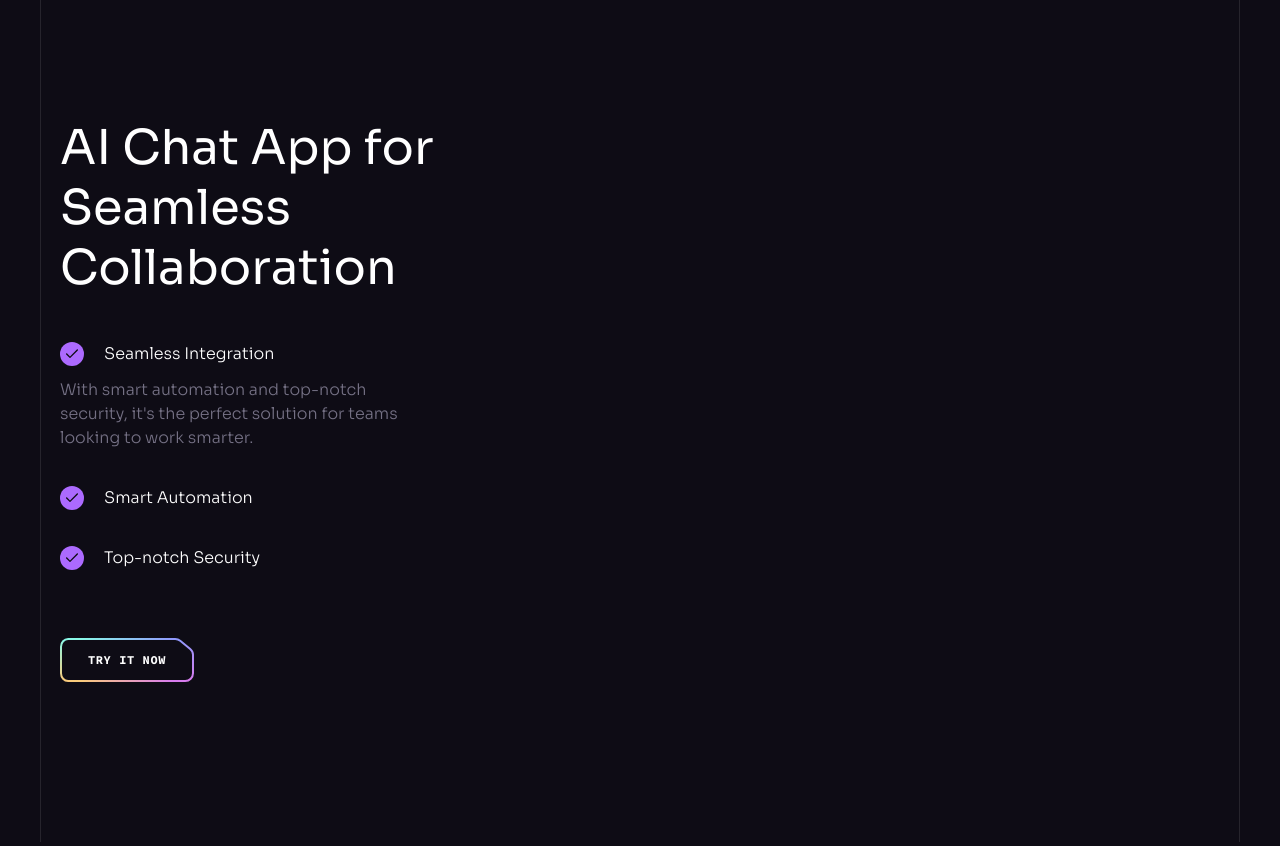
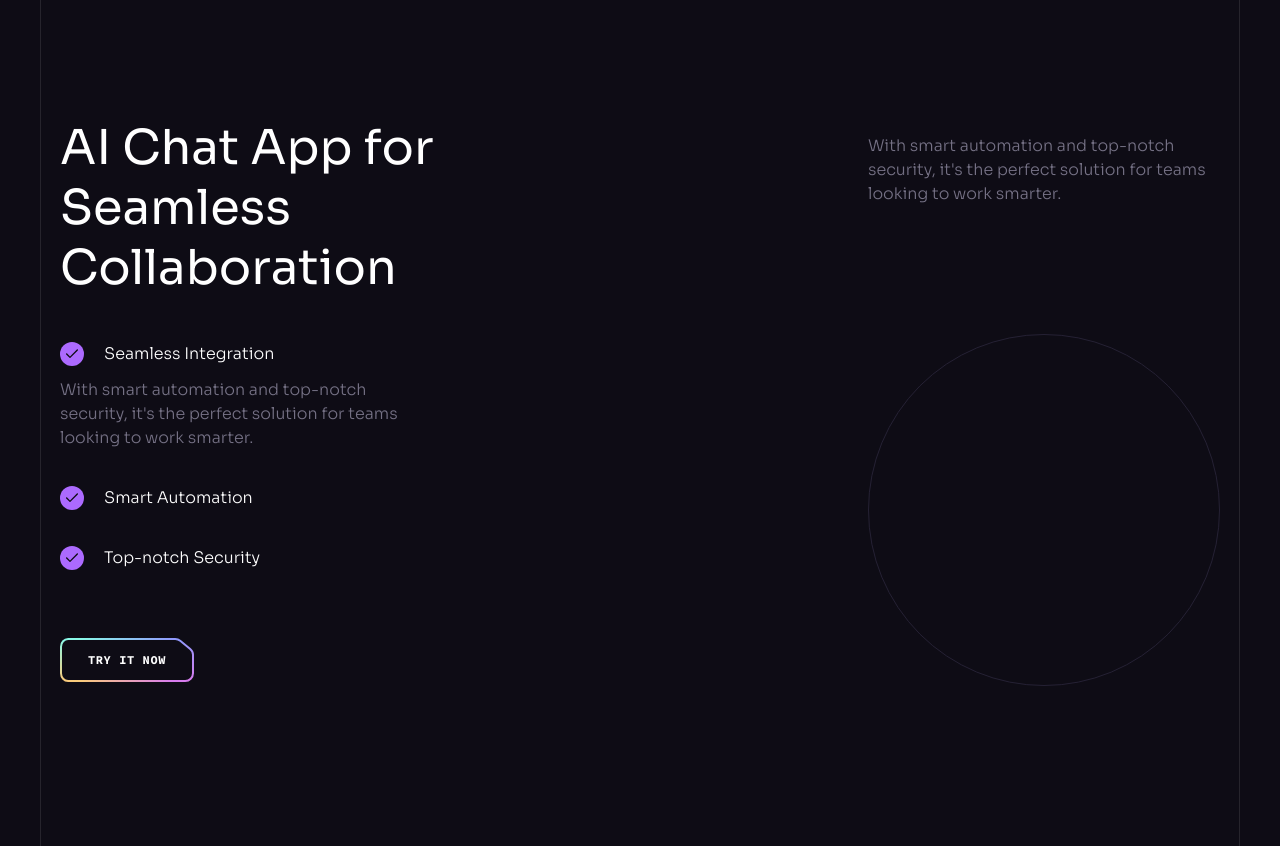
Before and after one commit to jahez07/brainwave, a React (Vite) app: page / in a window 1280 px wide. Shown: the part 3020-3866 px from the top of the page. Built offline with nearby package versions, Linux system fonts and the light colour scheme.

Commit message:
Circular wrapper

```diff
--- a/src/components/Collaboration.jsx
+++ b/src/components/Collaboration.jsx
@@ -1,5 +1,5 @@
 import { check } from "../assets";
-import { collabContent } from "../constants";
+import { collabContent, collabText } from "../constants";
 import Section from "./Section";
 import Button from "./Button";
 
@@ -27,6 +27,18 @@
 
           <Button>Try it now</Button>
         </div>
+
+        <div className="lg:ml-auto el:w-[38rem] mt-4">
+          <p className="body-2 mb-4 text-n-4 md:mb-16 lg:mb-32 lg:w-[22rem] lg:mx-auto">
+            {collabText}
+          </p>
+
+          <div
+            className="relative left-1/2 flex w-[22rem]
+            aspect-square border border-n-6
+          rounded-full -translate-x-1/2 scale-75 md:scale-100"
+          ></div>
+        </div>
       </div>
     </Section>
   );
```
